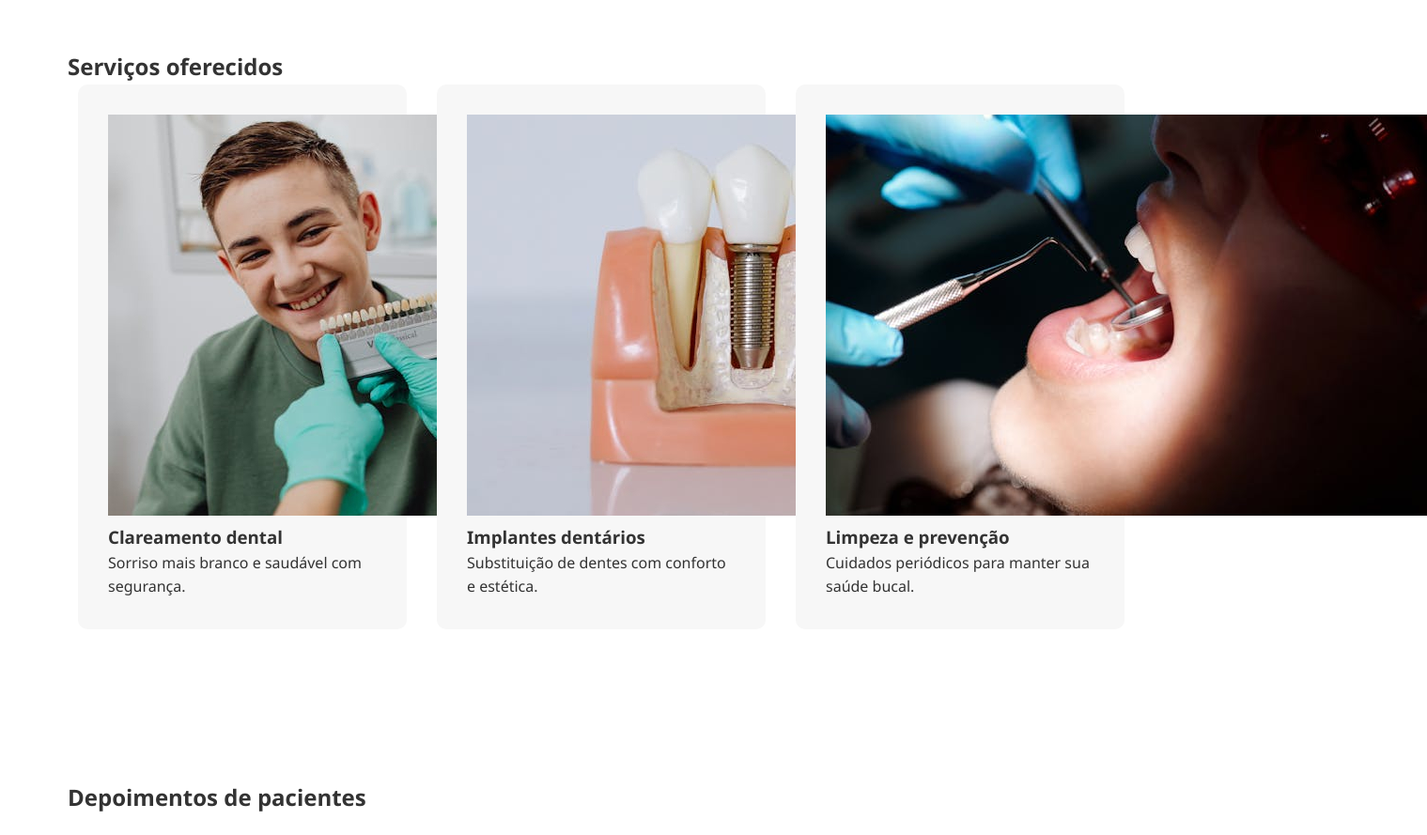
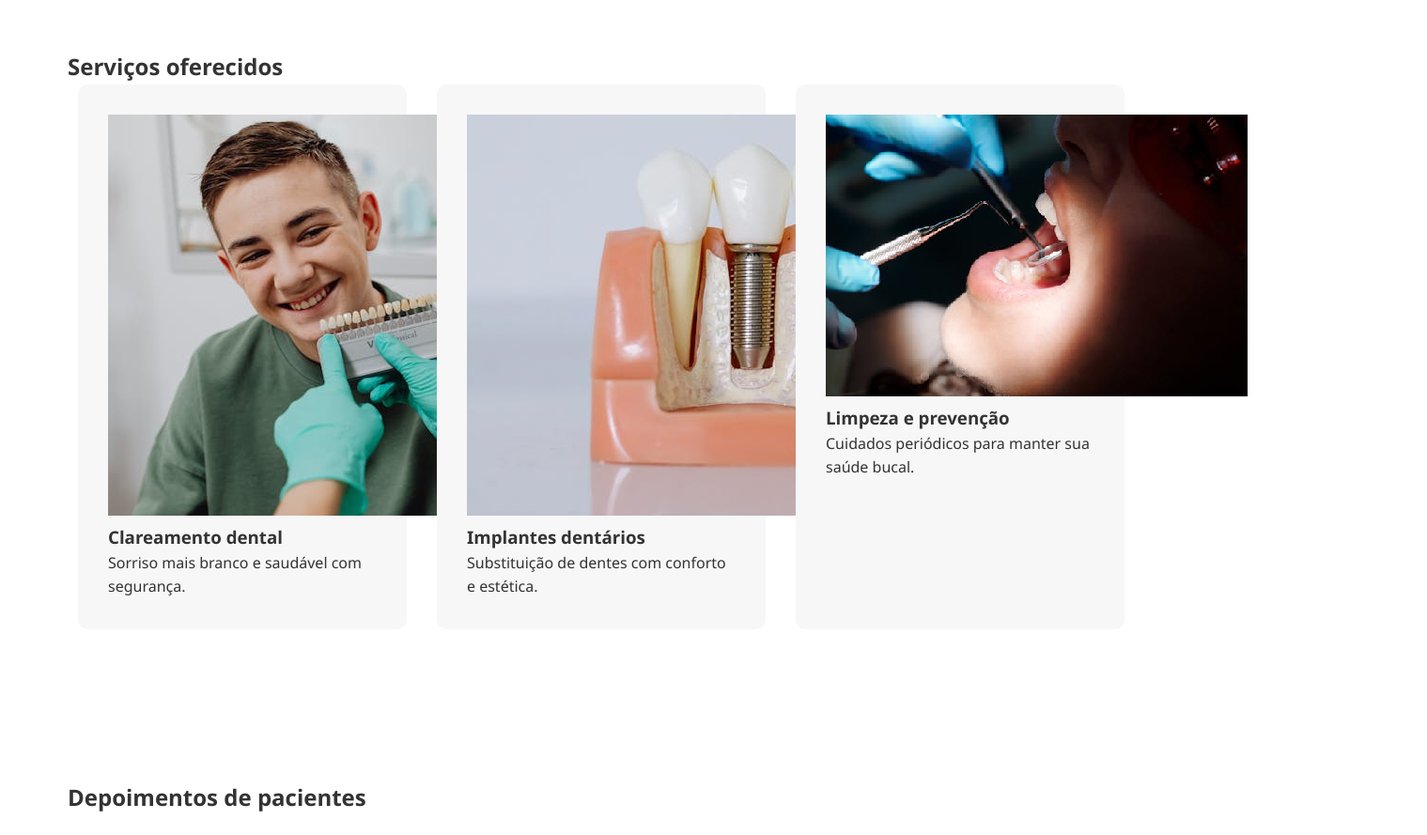
Before and after one commit to ToniLisboa/sorriso-real, a plain HTML site: page index.html in a window 1280 px wide. Shown: the part 1660-2549 px from the top of the page at 94% size, 1519 px wide, since content can reach past the window. Drawn offline with Linux system fonts and the light colour scheme.

Commit message:
alterei uma imagem

```diff
--- a/index.html
+++ b/index.html
@@ -57,7 +57,7 @@
         <p>Substituição de dentes com conforto e estética.</p>
       </div>
       <div class="card">
-        <img src="imagem/limpeza.jpg" alt="Limpeza dental">
+        <img src="imagem/limpeza1.jpg" alt="Limpeza dental">
         <h3>Limpeza e prevenção</h3>
         <p>Cuidados periódicos para manter sua saúde bucal.</p>
       </div>
```
Also changed, not shown: imagem/limpeza1.jpg (added).
